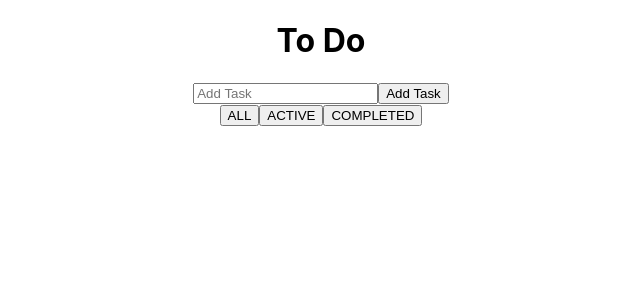
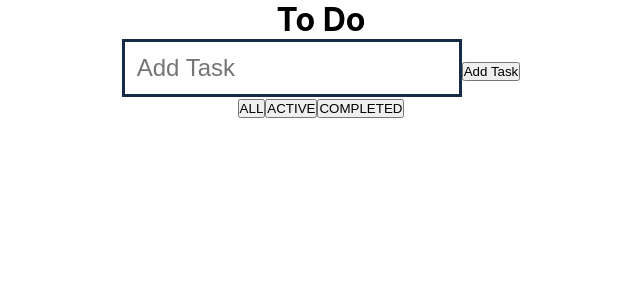
Before and after one commit to M-Hafez22/To-Do-App, a React (Create React App) app: page / in a window 1280 px wide. Shown: the top 300 px of the page, without its empty margins (319-959 px from the left). Built offline with nearby package versions, Linux system fonts and the light colour scheme.

Commit message:
Styles the input box

```diff
--- /dev/null
+++ b/src/styles/_input.scss
@@ -0,0 +1,15 @@
+form{
+  position: relative;
+
+  & input{
+    font-size: 1em;
+    border: 3px solid $mainColor;
+    font-size: 1.5em;
+    padding : 0.5em;
+
+    &:focus{
+      border-color: $activeColor;
+    }
+
+  }
+}
--- a/src/styles/main.scss
+++ b/src/styles/main.scss
@@ -1,3 +1,6 @@
+@import 'config';
+@import 'input';
+
 
 .App{
   text-align: center;
```
